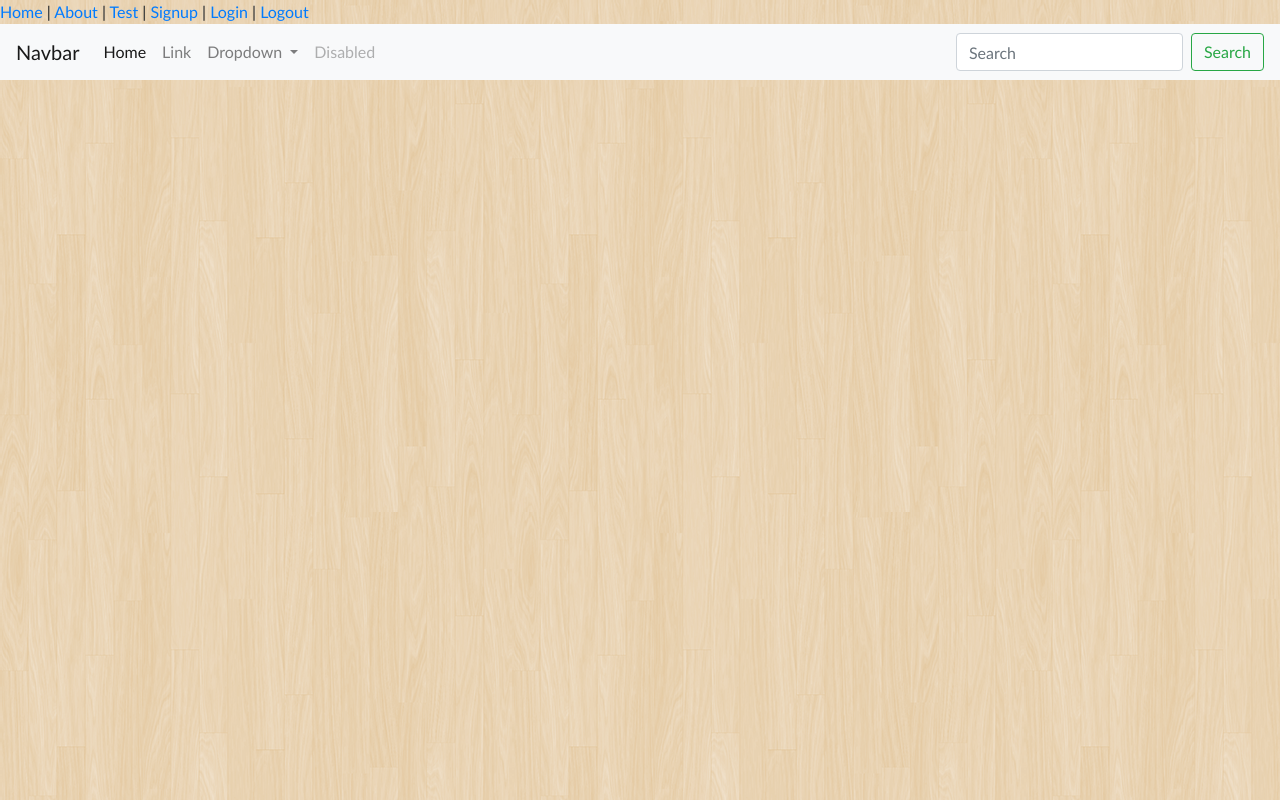
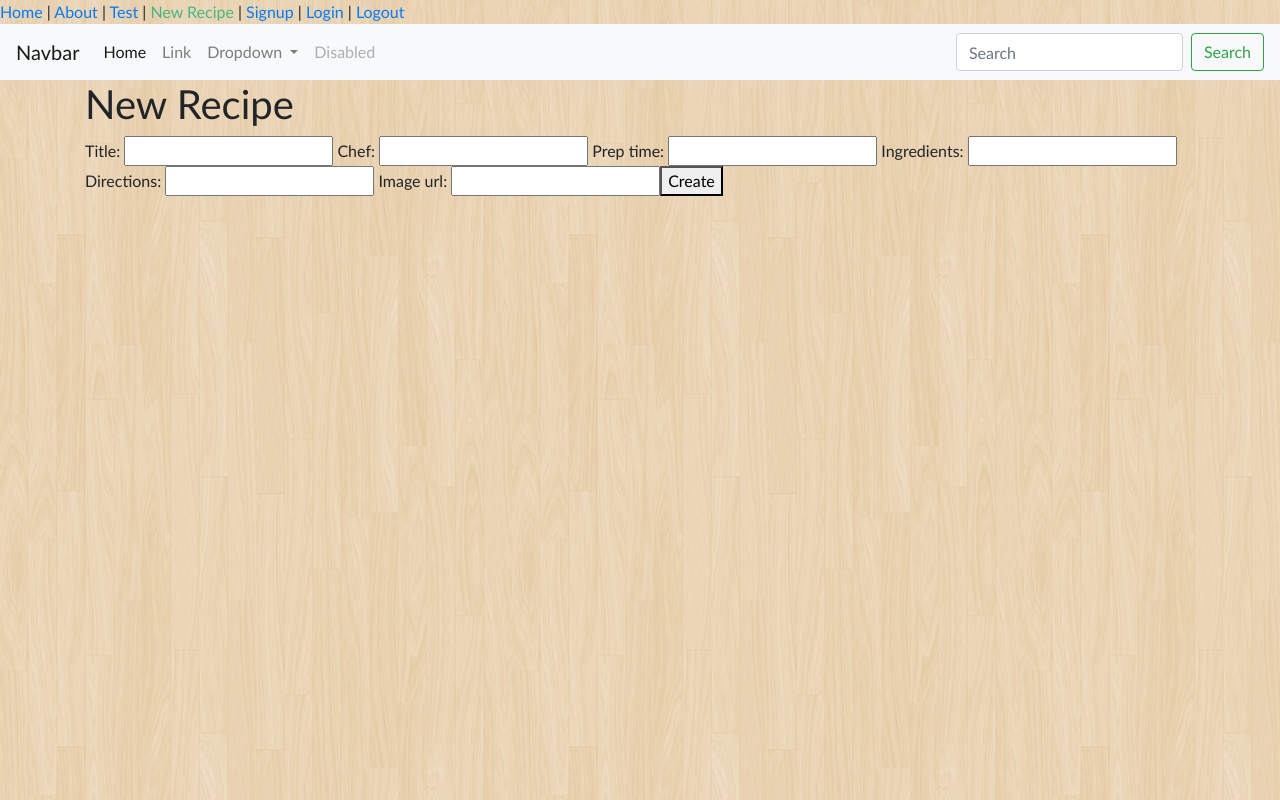
Before and after one commit to you-down-with-oop/cookbook_frontend_app, a Vue app: page /recipes/new in a window 1280 px wide. Built offline with nearby package versions, Linux system fonts and the light colour scheme.

Commit message:
Move recipes new action to separate page

```diff
--- a/src/App.vue
+++ b/src/App.vue
@@ -6,6 +6,8 @@
       <router-link to="/about">About</router-link>
       |
       <router-link to="/test">Test</router-link>
+      |
+      <router-link to="/recipes/new">New Recipe</router-link>
       |
       <router-link to="/signup">Signup</router-link>
       |
--- a/src/router.js
+++ b/src/router.js
@@ -1,6 +1,7 @@
 import Vue from "vue";
 import Router from "vue-router";
 import Home from "./views/Home.vue";
+import RecipesNew from "./views/RecipesNew.vue";
 import Test from "./views/Test.vue";
 import Signup from "./views/Signup.vue";
 import Login from "./views/Login.vue";
@@ -44,6 +45,11 @@
       path: "/logout",
       name: "logout",
       component: Logout
+    },
+    {
+      path: "/recipes/new",
+      name: "recipes-new",
+      component: RecipesNew
     }
   ]
 });
--- a/src/views/Home.vue
+++ b/src/views/Home.vue
@@ -1,19 +1,5 @@
 <template>
   <div class="container home">
-    <h1>New Recipe</h1>
-    Title:
-    <input v-model="title" type="text" />
-    Chef:
-    <input v-model="chef" type="text" />
-    Prep time:
-    <input v-model="prepTime" type="text" />
-    Ingredients:
-    <input v-model="ingredients" type="text" />
-    Directions:
-    <input v-model="directions" type="text" />
-    Image url:
-    <input v-model="imageUrl" type="text" />
-    <button v-on:click="createRecipe()">Create</button>
     <h1>{{ message }}</h1>
     <div v-for="recipe in recipes">
       <h2>{{ recipe.title }}</h2>
@@ -59,13 +45,7 @@
     return {
       message: "Welcome to Vue.js!",
       recipes: [],
-      currentRecipe: {},
-      title: "",
-      chef: "",
-      prepTime: "",
-      ingredients: "",
-      directions: "",
-      imageUrl: ""
+      currentRecipe: {}
     };
   },
   created: function() {
@@ -75,30 +55,6 @@
     });
   },
   methods: {
-    createRecipe: function() {
-      console.log("Create the recipe...");
-      var params = {
-        title: this.title,
-        chef: this.chef,
-        prep_time: this.prepTime,
-        ingredients: this.ingredients,
-        directions: this.directions,
-        image_url: this.imageUrl
-      };
-      axios
-        .post("/api/recipes", params)
-        .then(response => {
-          console.log("Success", response.data);
-          this.recipes.push(response.data);
-          this.title = "";
-          this.chef = "";
-          this.prepTime = "";
-          this.ingredients = "";
-          this.directions = "";
-          this.imageUrl = "";
-        })
-        .catch(error => console.log(error.response));
-    },
     showRecipe: function(inputRecipe) {
       if (this.currentRecipe === inputRecipe) {
         this.currentRecipe = {};
--- /dev/null
+++ b/src/views/RecipesNew.vue
@@ -0,0 +1,57 @@
+<template>
+  <div class="container new">
+    <h1>New Recipe</h1>
+    Title:
+    <input v-model="title" type="text" />
+    Chef:
+    <input v-model="chef" type="text" />
+    Prep time:
+    <input v-model="prepTime" type="text" />
+    Ingredients:
+    <input v-model="ingredients" type="text" />
+    Directions:
+    <input v-model="directions" type="text" />
+    Image url:
+    <input v-model="imageUrl" type="text" />
+    <button v-on:click="createRecipe()">Create</button>
+  </div>
+</template>
+
+<style></style>
+
+<script>
+import axios from "axios";
+
+export default {
+  data: function() {
+    return {
+      title: "",
+      chef: "",
+      prepTime: "",
+      ingredients: "",
+      directions: "",
+      imageUrl: ""
+    };
+  },
+  methods: {
+    createRecipe: function() {
+      console.log("Create the recipe...");
+      var params = {
+        title: this.title,
+        chef: this.chef,
+        prep_time: this.prepTime,
+        ingredients: this.ingredients,
+        directions: this.directions,
+        image_url: this.imageUrl
+      };
+      axios
+        .post("/api/recipes", params)
+        .then(response => {
+          console.log("Success", response.data);
+          this.$router.push("/");
+        })
+        .catch(error => console.log(error.response));
+    }
+  }
+};
+</script>
```
